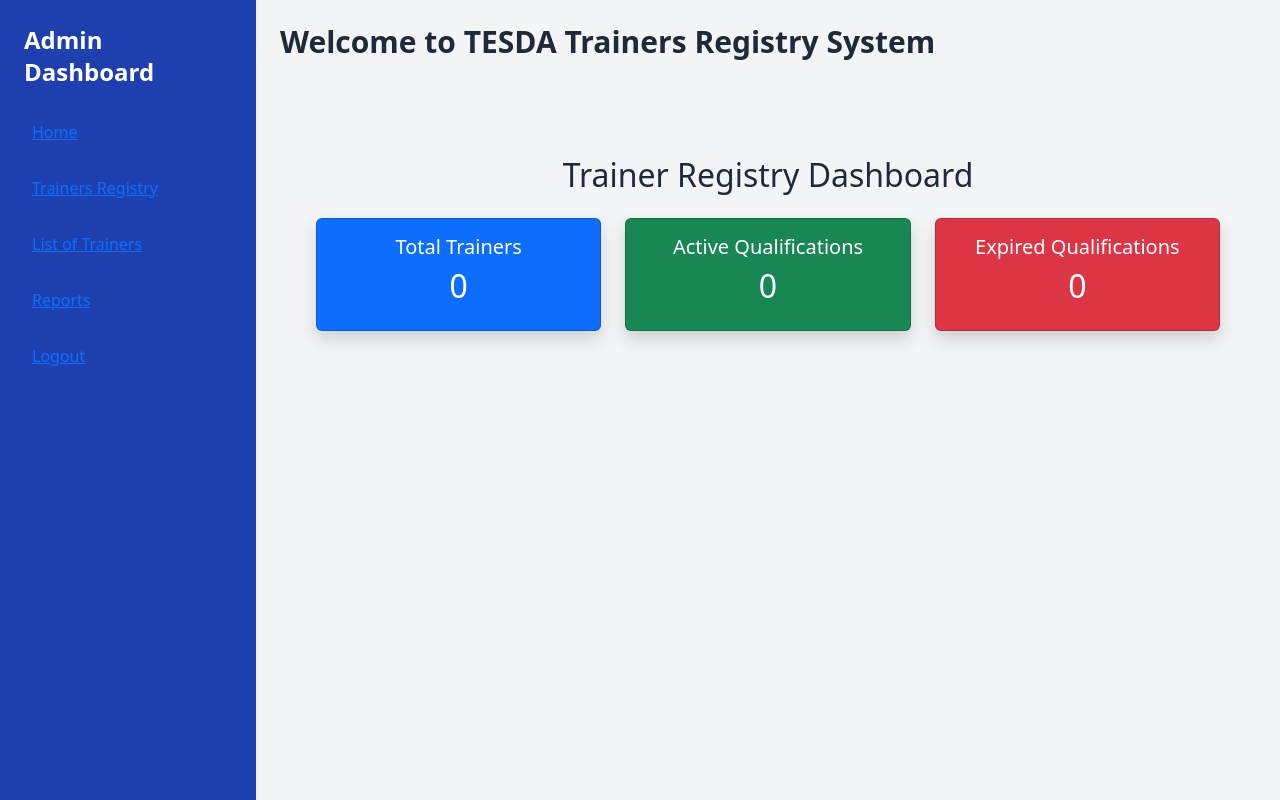
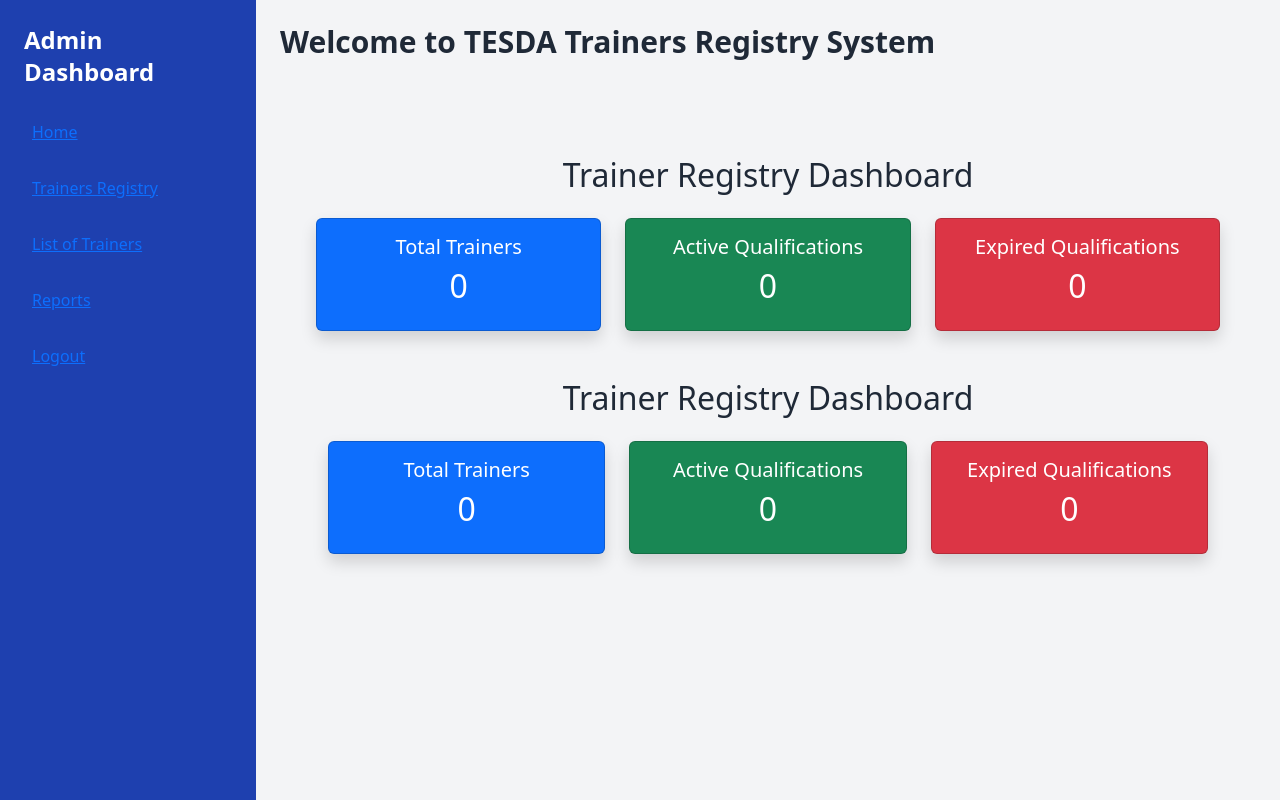
Before and after one commit to annabonnaojel/MIT-105---Advanced-Web-Applications-Development, a Django app: page /home/ in a window 1280 px wide. Run offline with Django 5.2, Linux system fonts and the light colour scheme; data that the repository does not hold is empty; parts of the project's set-up code (start-up, migrations or seed data) failed here and were passed over; some libraries are stand-ins or nearby versions.

Commit message:
Update home.html

```diff
--- a/TrainerRegistry_root/trainer/templates/home.html
+++ b/TrainerRegistry_root/trainer/templates/home.html
@@ -24,5 +24,44 @@
       <h1 class="text-3xl font-semibold mb-6">Welcome to TESDA Trainers Registry System</h1>
       <div class="p-6">
 
+  <meta charset="UTF-8">
+  <title>Trainer Dashboard</title>
+  <link href="https://cdn.jsdelivr.net/npm/bootstrap@5.3.0/dist/css/bootstrap.min.css" rel="stylesheet">
+  <script src="https://cdn.jsdelivr.net/npm/chart.js"></script>
+</head>
+<body class="bg-light">
+  <div class="container mt-5">
+    <h2 class="mb-4 text-center">Trainer Registry Dashboard</h2>
+
+    <!-- Summary Cards -->
+    <div class="row g-4 mb-5">
+      <div class="col-md-4">
+        <div class="card text-white bg-primary shadow">
+          <div class="card-body text-center">
+            <h5 class="card-title">Total Trainers</h5>
+            <h2>{{ total_trainers }}</h2>
+          </div>
+        </div>
+      </div>
+      <div class="col-md-4">
+        <div class="card text-white bg-success shadow">
+          <div class="card-body text-center">
+            <h5 class="card-title">Active Qualifications</h5>
+            <h2>{{ total_active }}</h2>
+          </div>
+        </div>
+      </div>
+      <div class="col-md-4">
+        <div class="card text-white bg-danger shadow">
+          <div class="card-body text-center">
+            <h5 class="card-title">Expired Qualifications</h5>
+            <h2>{{ total_expired }}</h2>
+          </div>
+        </div>
+      </div>
+    </div>
+
+
+
          {% block content %}
          {% endblock %}
```
